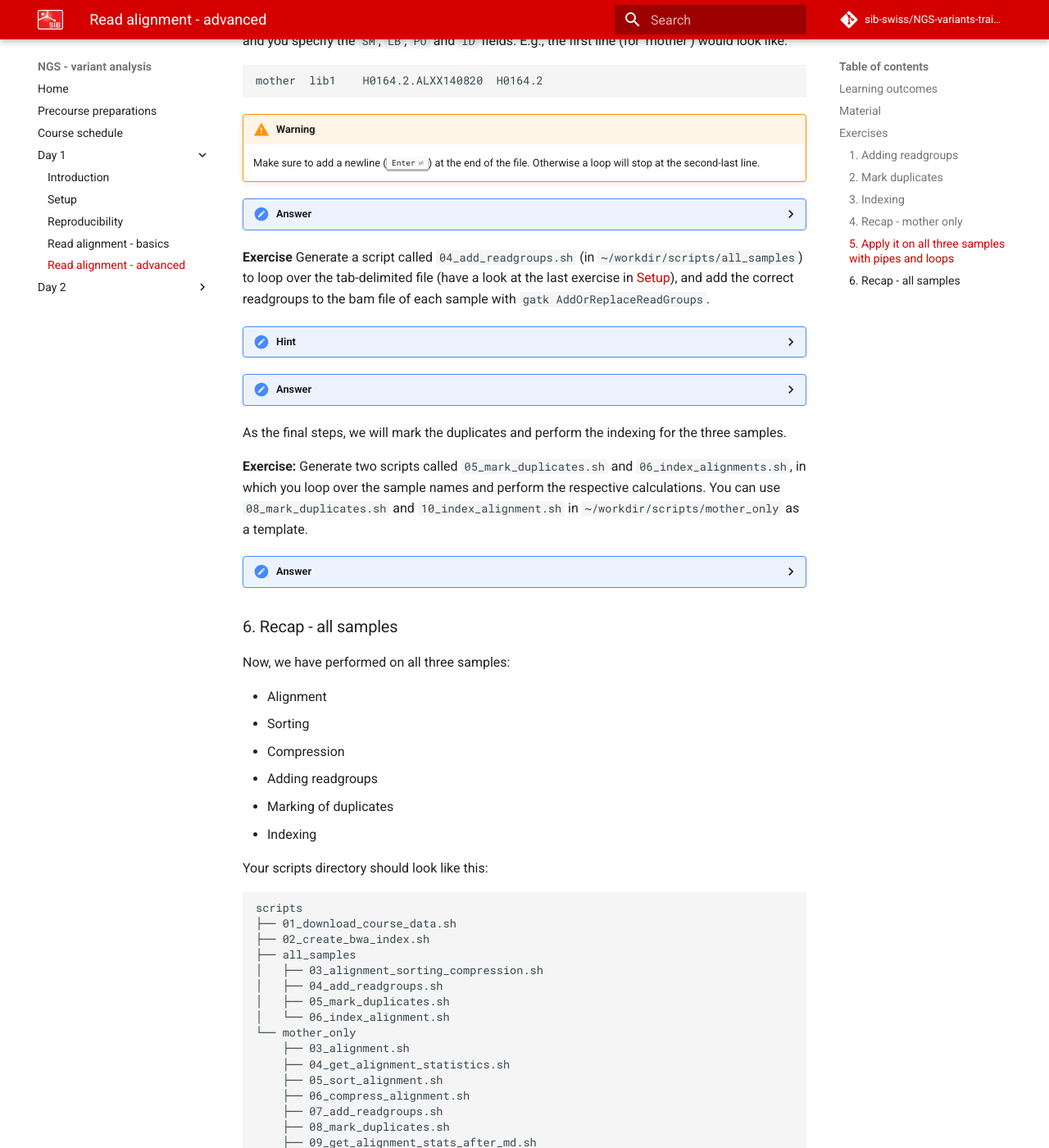
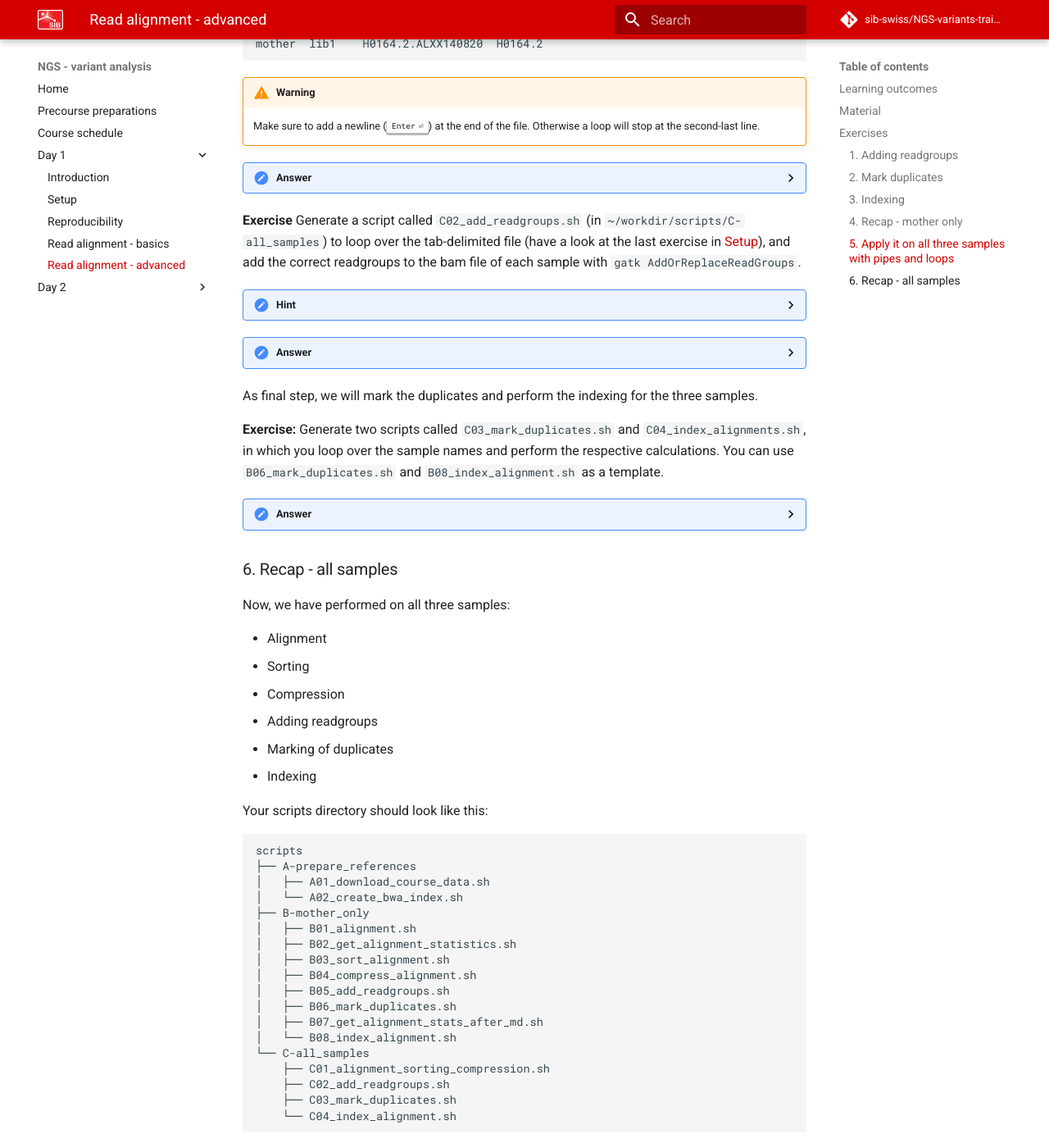
Before and after one commit to sib-swiss/NGS-variants-training, an MkDocs documentation site: the page built from docs/day1/alignment_advanced.md, in a window 1280 px wide and 1400 px high, scrolled down 3818 px. Shown: the whole window at 82% size. Built offline with MkDocs 1.6.1 and Material for MkDocs 9.7.7, drawn with Linux system fonts in a browser that asks for light colours; comment, search, counter and statistics services are not loaded; the version menu is left out; some of the changed text lies outside the part shown.

Commit message:
new script numbering

````diff
--- a/docs/day1/alignment_advanced.md
+++ b/docs/day1/alignment_advanced.md
@@ -47,12 +47,12 @@ During several steps of variant calling `gatk` uses read group information. For
     Here, e.g. the `PU` field would be `FC706VJ.2.ATCACG`
 
 
-**Exercise:** Have a look at the [documentation](https://gatk.broadinstitute.org/hc/en-us/articles/360037226472-AddOrReplaceReadGroups-Picard-) of `AddOrReplaceReadGroups`. Specify the required arguments, and run the command. Do this from a script called `07_add_readgroups.sh` (in `~/workdir/scripts/mother_only`).
+**Exercise:** Have a look at the [documentation](https://gatk.broadinstitute.org/hc/en-us/articles/360037226472-AddOrReplaceReadGroups-Picard-) of `AddOrReplaceReadGroups`. Specify the required arguments, and run the command. Do this from a script called `B05_add_readgroups.sh` (in `~/workdir/scripts/B-mother_only`).
 
 ??? done "Answer"
     We can use the answers of the previous exercise, and use them in the command:
 
-    ```sh title="07_add_readgroups.sh"
+    ```sh title="B05_add_readgroups.sh"
     #!/usr/bin/env bash
 
     cd ~/workdir/results
@@ -95,10 +95,10 @@ During several steps of variant calling `gatk` uses read group information. For
 
 Now that we have specified read groups, we can mark the duplicates with `gatk MarkDuplicates`.
 
-**Exercise:** Have a look at the [documentation](https://gatk.broadinstitute.org/hc/en-us/articles/360037052812-MarkDuplicates-Picard-), and run `gatk MarkDuplicates` with the three required arguments. Do this from a script called `08_mark_duplicates.sh` (in `~/workdir/scripts/mother_only`).
+**Exercise:** Have a look at the [documentation](https://gatk.broadinstitute.org/hc/en-us/articles/360037052812-MarkDuplicates-Picard-), and run `gatk MarkDuplicates` with the three required arguments. Do this from a script called `B06_mark_duplicates.sh` (in `~/workdir/scripts/B-mother_only`).
 
 ??? done "Answer"
-    ```sh title="08_mark_duplicates.sh"
+    ```sh title="B06_mark_duplicates.sh"
     #!/usr/bin/env bash
 
     cd ~/workdir/results
@@ -109,10 +109,10 @@ Now that we have specified read groups, we can mark the duplicates with `gatk Ma
     --METRICS_FILE alignments/marked_dup_metrics_mother.txt
     ```
 
-**Exercise:** Run `samtools flagstat` on the alignment file with marked duplicates, and write the output to a file called `mother.rg.md.bam.flagstat`. Create a script called `09_get_alignment_stats_after_md.sh` (in `~/workdir/scripts/mother_only`). How many reads were marked as duplicate?
+**Exercise:** Run `samtools flagstat` on the alignment file with marked duplicates, and write the output to a file called `mother.rg.md.bam.flagstat`. Create a script called `B07_get_alignment_stats_after_md.sh` (in `~/workdir/scripts/B-mother_only`). How many reads were marked as duplicate?
 
 ??? done "Answer"
-    ```sh title="09_get_alignment_stats_after_md.sh"
+    ```sh title="B07_get_alignment_stats_after_md.sh"
     #!/usr/bin/env bash
 
     cd ~/workdir/results/alignments
@@ -148,10 +148,10 @@ To look up specific alignments, it is convenient to have your alignment file ind
 samtools index <bam file>
 ```
 
-**Exercise**: Create a script called `10_index_alignment.sh` (in `~/workdir/scripts/mother_only`) to perform the alignment.
+**Exercise**: Create a script called `B08_index_alignment.sh` (in `~/workdir/scripts/B-mother_only`) to perform the alignment.
 
 ??? done "Answer"
-    ```sh title="10_index_alignment.sh"
+    ```sh title="B08_index_alignment.sh"
     #!/usr/bin/env bash
 
     cd ~/workdir/results/alignments/
@@ -172,20 +172,20 @@ Now we have performed now the following steps on the sample `mother`:
 Your `scripts` directory should look like this:
 
 ```
-scripts
-├── 01_download_course_data.sh
-├── 02_create_bwa_index.sh
-└── mother_only
-    ├── 03_alignment.sh
-    ├── 04_get_alignment_statistics.sh
-    ├── 05_sort_alignment.sh
-    ├── 06_compress_alignment.sh
-    ├── 07_add_readgroups.sh
-    ├── 08_mark_duplicates.sh
-    ├── 09_get_alignment_stats_after_md.sh
-    └── 10_index_alignment.sh
+├── A-prepare_references
+│   ├── A01_download_course_data.sh
+│   └── A02_create_bwa_index.sh
+├── B-mother_only
+│   ├── B01_alignment.sh
+│   ├── B02_get_alignment_statistics.sh
+│   ├── B03_sort_alignment.sh
+│   ├── B04_compress_alignment.sh
+│   ├── B05_add_readgroups.sh
+│   ├── B06_mark_duplicates.sh
+│   ├── B07_get_alignment_stats_after_md.sh
+│   └── B08_index_alignment.sh
+└── C-all_samples
 
-1 directory, 10 files
 ```
 
 ### 5. Apply it on all three samples with pipes and loops
@@ -202,27 +202,34 @@ data/fastq/"$SAMPLE"_R2.fastq.gz \
 | samtools view -bh > results/alignments/"$SAMPLE".bam
 ```
 
-**Exercise**: Make a directory in the scripts directory called `all_samples` (so `~/workdir/scripts/all_samples`). In here, create a script called `03_alignment_sorting_compression.sh`. Within that script use the above snippet to make a loop that performs the alignment, sorting and compression for all three samples (i.e. `mother`, `father` and `son`).
+**Exercise**: Make a directory in the scripts directory `C-all_samples` (so `~/workdir/scripts/C-all_samples`). In here, create a script called `C01_alignment_sorting_compression.sh`. Within that script use the above snippet to make a loop that performs the alignment, sorting and compression for all three samples (i.e. `mother`, `father` and `son`).
 
 ??? done "Answer"
 
-    Your `scripts` folder should look like:
+    Your `scripts` directory should look like:
 
     ```
     scripts
-    ├── 01_download_course_data.sh
-    ├── 02_create_bwa_index.sh
-    ├── all_samples
-    │   └── 03_alignment_sorting_compression.sh
-    └── mother_only
-        ├── 03_alignment.sh
-        ├── 04_get_alignment_statistics.sh
-        └── ...
+    ├── A-prepare_references
+    │   ├── A01_download_course_data.sh
+    │   └── A02_create_bwa_index.sh
+    ├── B-mother_only
+    │   ├── B01_alignment.sh
+    │   ├── B02_get_alignment_statistics.sh
+    │   ├── B03_sort_alignment.sh
+    │   ├── B04_compress_alignment.sh
+    │   ├── B05_add_readgroups.sh
+    │   ├── B06_mark_duplicates.sh
+    │   ├── B07_get_alignment_stats_after_md.sh
+    │   └── B08_index_alignment.sh
+    └── C-all_samples
+        └── C01_alignment_sorting_compression.sh
+
     ```
 
     And the script:
 
-    ```sh title="03_alignment_sorting_compression.sh"
+    ```sh title="C01_alignment_sorting_compression.sh"
     #!/usr/bin/env bash
 
     cd ~/workdir
@@ -257,7 +264,7 @@ mother	lib1	H0164.2.ALXX140820	H0164.2
     son	lib3	H0164.6.ALXX140820	H0164.6
     ```
 
-**Exercise** Generate a script called `04_add_readgroups.sh` (in `~/workdir/scripts/all_samples`) to loop over the tab-delimited file (have a look at the last exercise in [Setup](../server_login#loops)), and add the correct readgroups to the bam file of each sample with `gatk AddOrReplaceReadGroups`.
+**Exercise** Generate a script called `C02_add_readgroups.sh` (in `~/workdir/scripts/C-all_samples`) to loop over the tab-delimited file (have a look at the last exercise in [Setup](../server_login#loops)), and add the correct readgroups to the bam file of each sample with `gatk AddOrReplaceReadGroups`.
 
 ??? hint
 
@@ -274,7 +281,7 @@ mother	lib1	H0164.2.ALXX140820	H0164.2
 
 ??? done "Answer"
 
-    ```sh title="04_add_readgroups.sh"
+    ```sh title="C02_add_readgroups.sh"
     #!/usr/bin/env bash
 
     cd ~/workdir/results
@@ -292,12 +299,12 @@ mother	lib1	H0164.2.ALXX140820	H0164.2
     done
     ```
 
-As the final steps, we will mark the duplicates and perform the indexing for the three samples.
+As final step, we will mark the duplicates and perform the indexing for the three samples.
 
-**Exercise:** Generate two scripts called `05_mark_duplicates.sh` and `06_index_alignments.sh`, in which you loop over the sample names and  perform the respective calculations. You can use `08_mark_duplicates.sh` and `10_index_alignment.sh` in `~/workdir/scripts/mother_only` as a template.
+**Exercise:** Generate two scripts called `C03_mark_duplicates.sh` and `C04_index_alignments.sh`, in which you loop over the sample names and  perform the respective calculations. You can use `B06_mark_duplicates.sh` and `B08_index_alignment.sh` as a template.
 
 ??? done "Answer"
-    ```sh title="05_mark_duplicates.sh"
+    ```sh title="C03_mark_duplicates.sh"
     #!/usr/bin/env bash
 
     cd ~/workdir/results
@@ -312,7 +319,7 @@ As the final steps, we will mark the duplicates and perform the indexing for the
 
     ```
 
-    ```sh title="06_index_alignment.sh"
+    ```sh title="C04_index_alignment.sh"
     #!/usr/bin/env bash
 
     cd ~/workdir/results
@@ -338,22 +345,21 @@ Your scripts directory should look like this:
 
 ```
 scripts
-├── 01_download_course_data.sh
-├── 02_create_bwa_index.sh
-├── all_samples
-│   ├── 03_alignment_sorting_compression.sh
-│   ├── 04_add_readgroups.sh
-│   ├── 05_mark_duplicates.sh
-│   └── 06_index_alignment.sh
-└── mother_only
-    ├── 03_alignment.sh
-    ├── 04_get_alignment_statistics.sh
-    ├── 05_sort_alignment.sh
-    ├── 06_compress_alignment.sh
-    ├── 07_add_readgroups.sh
-    ├── 08_mark_duplicates.sh
-    ├── 09_get_alignment_stats_after_md.sh
-    └── 10_index_alignment.sh
-
-2 directories, 14 files
+├── A-prepare_references
+│   ├── A01_download_course_data.sh
+│   └── A02_create_bwa_index.sh
+├── B-mother_only
+│   ├── B01_alignment.sh
+│   ├── B02_get_alignment_statistics.sh
+│   ├── B03_sort_alignment.sh
+│   ├── B04_compress_alignment.sh
+│   ├── B05_add_readgroups.sh
+│   ├── B06_mark_duplicates.sh
+│   ├── B07_get_alignment_stats_after_md.sh
+│   └── B08_index_alignment.sh
+└── C-all_samples
+    ├── C01_alignment_sorting_compression.sh
+    ├── C02_add_readgroups.sh
+    ├── C03_mark_duplicates.sh
+    └── C04_index_alignment.sh
 ```
````
Also changed, not shown: docs/day1/alignment.md (+0 -23 lines).
